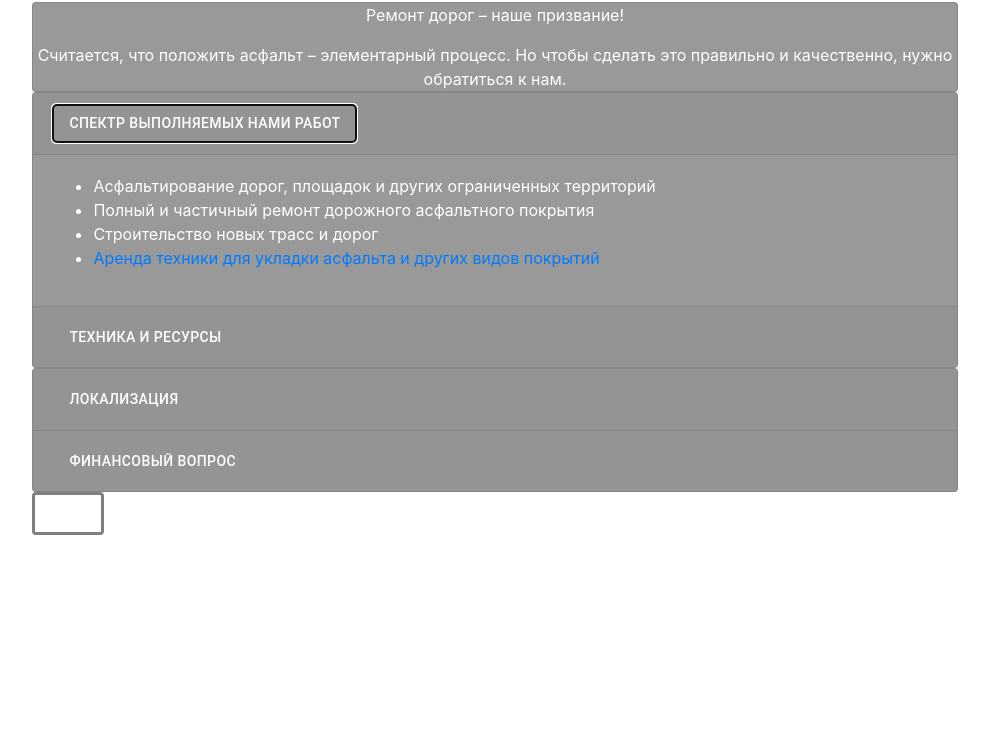
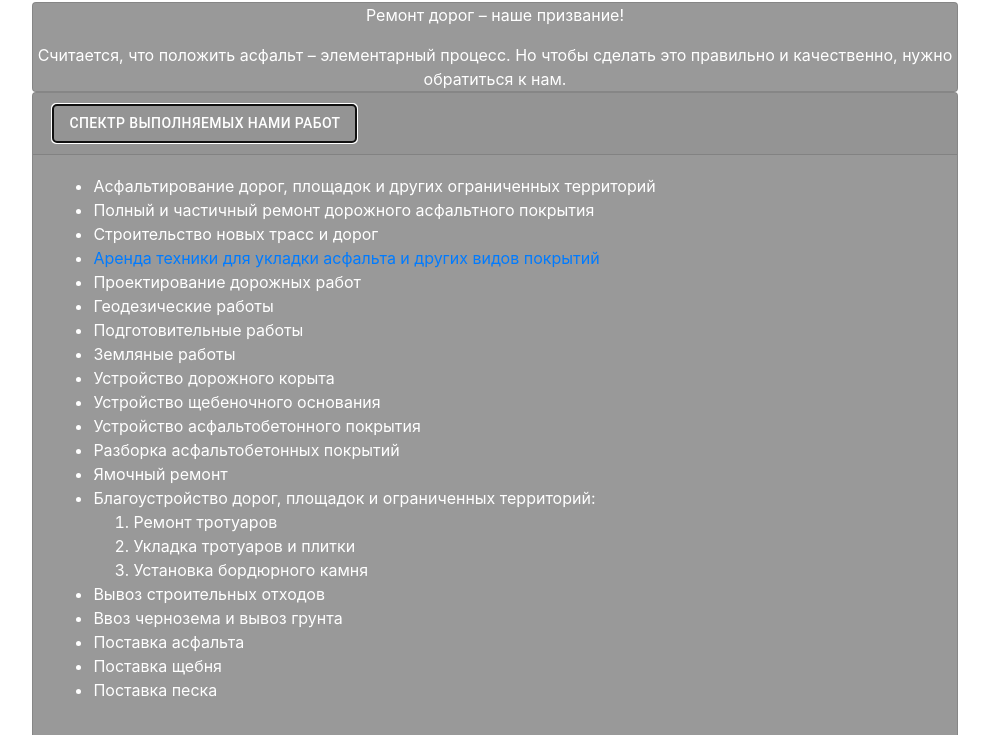
Before and after one commit to ganushkevychv/roadGatsby, a Gatsby site: page /about in a window 1280 px wide. Both pictures are taken after a click on the button "СПЕКТР ВЫПОЛНЯЕМЫХ НАМИ РАБОТ". Shown: the part 54-789 px from the top of the page, without its empty margins (145-1134 px from the left). Built offline with nearby package versions, Linux system fonts and the light colour scheme; Gatsby itself is replaced by a stand-in of ours.

Commit message:
all info is added to about page

```diff
--- a/src/pages/about.js
+++ b/src/pages/about.js
@@ -56,7 +56,27 @@ const About = () => (
     textDecoration:"none",
     color:""
     }}>Аренда техники для укладки асфальта и других видов покрытий</Link></li>
-        </ul>
+    <li>Проектирование дорожных работ</li>
+    <li>Геодезические работы</li>
+    <li>Подготовительные работы</li>
+    <li>Земляные работы</li>
+    <li>Устройство дорожного корыта</li>
+    <li>Устройство щебеночного основания</li>
+    <li>Устройство асфальтобетонного покрытия</li>
+    <li>Разборка асфальтобетонных покрытий</li>
+    <li>Ямочный ремонт</li>
+    <li>Благоустройство дорог, площадок и ограниченных территорий:</li>
+    <ol>
+    <li>Ремонт тротуаров</li>
+    <li>Укладка тротуаров и плитки</li>
+    <li>Установка бордюрного камня</li>
+    </ol>
+    <li>Вывоз строительных отходов</li>
+    <li>Ввоз чернозема и вывоз грунта</li>
+    <li>Поставка асфальта</li>
+    <li>Поставка щебня</li>
+    <li>Поставка песка</li>
+    </ul>
       </Card.Body>
     </Accordion.Collapse>
   </Card>
```
